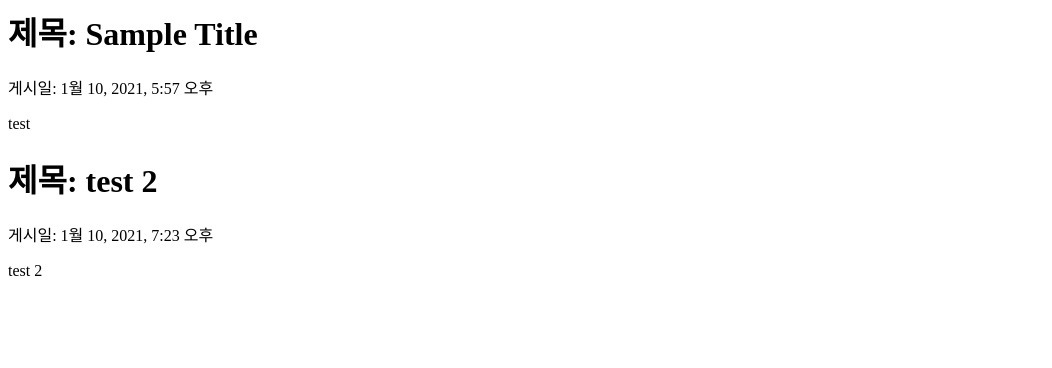
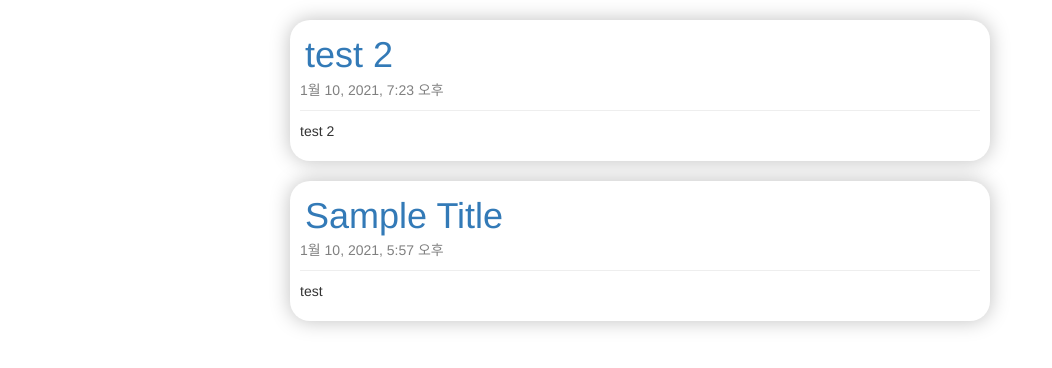
Before and after one commit to 1de0/my-blog, a Django app: page / in a window 1280 px wide. Shown: the top 368 px of the page, without its empty margins (0-1052 px from the left). Run offline with Django 3.2, Linux system fonts and the light colour scheme; data comes from the database, SQL or seed files in the repository; both versions use the stored data as it was after the commit; some libraries are stand-ins or nearby versions.

Commit message:
Added view and template for detailed blog post as well as CSS for the site.

```diff
--- /dev/null
+++ b/blog/static/css/blog.css
@@ -0,0 +1,35 @@
+.post {
+    background-color: white;
+    width: 700px;
+    margin: 0 auto;
+    margin-top: 20px;
+    padding: 10px;
+    border-radius: 20px;
+    -webkit-box-shadow: 0px 0px 20px 0px rgba(0,0,0,0.25);
+    -moz-box-shadow: 0px 0px 20px 0px rgba(0,0,0,0.25);
+    box-shadow: 0px 0px 20px 0px rgba(0,0,0,0.25);
+}
+
+.post h1 {
+    margin: 5px;
+    color: #404040;
+}
+
+.post hr {
+    color: #cccccc;
+    margin: 0;
+    margin-bottom: 10px;
+}
+
+.post p.date {
+    color: gray;
+}
+
+.post-detail {
+    margin: 0 auto;
+    margin-top: 30px;
+    width: 500px;
+    background-color: white;
+    height: auto;
+    border-color: gray;
+}
--- /dev/null
+++ b/blog/templates/blog/base.html
@@ -0,0 +1,16 @@
+{% load static %}
+<html>
+    <head>
+        <title>Hello, World!</title>
+        <link rel="stylesheet" href="//maxcdn.bootstrapcdn.com/bootstrap/3.2.0/css/bootstrap.min.css">
+        <link rel="stylesheet" href="//maxcdn.bootstrapcdn.com/bootstrap/3.2.0/css/bootstrap-theme.min.css">
+        <link rel="stylesheet" href ="{% static 'css/blog.css' %}">
+    </head>
+
+    <body>
+        <div>
+            {% block content %}
+            {% endblock %}
+        </div>
+    </body>
+</html>
--- a/blog/templates/blog/post_list.html
+++ b/blog/templates/blog/post_list.html
@@ -1,15 +1,12 @@
-<html>
-    <head>
-        <title>Hello, World!</title>
-    </head>
+{% extends 'blog/base.html' %}
 
-    <body>
-        {% for post in posts %}
-        <div>
-            <h1>제목: {{ post.title }}</h1>
-            <p>게시일: {{ post.published_date }}</p>
+{% block content %}
+    {% for post in posts %}
+        <div class="post">
+            <h1><a href="{% url 'post_detail' pk=post.pk %}">{{ post.title }}</a></h1>
+            <p class="date">{{ post.published_date }}</p>
+            <hr>
             <p>{{ post.text|linebreaksbr }}</p>
         </div>
-        {% endfor %}
-    </body>
-</html>
+    {% endfor %}
+{% endblock %}
--- a/blog/urls.py
+++ b/blog/urls.py
@@ -3,4 +3,5 @@ from . import views
 
 urlpatterns = [
     path('', views.post_list, name='post_list'),
+    path('detail/<int:pk>/', views.post_detail, name='post_detail'),
 ]
--- a/blog/views.py
+++ b/blog/views.py
@@ -1,8 +1,12 @@
-from django.shortcuts import render
+from django.shortcuts import render, get_object_or_404
 from django.utils import timezone
 from .models import Post
 
 # Create your views here.
 def post_list(request):
-    posts = Post.objects.filter(published_date__lte=timezone.now()).order_by('published_date')
+    posts = Post.objects.filter(published_date__lte=timezone.now()).order_by('-published_date')
     return render(request, 'blog/post_list.html', {'posts': posts})
+
+def post_detail(request, pk):
+    detail = get_object_or_404(Post, pk=pk)
+    return render(request, 'blog/post_detail.html', {'post': detail})
```
Also changed, not shown: blog/templates/blog/post_detail.html (added, +11 -0 lines), db.sqlite3.
